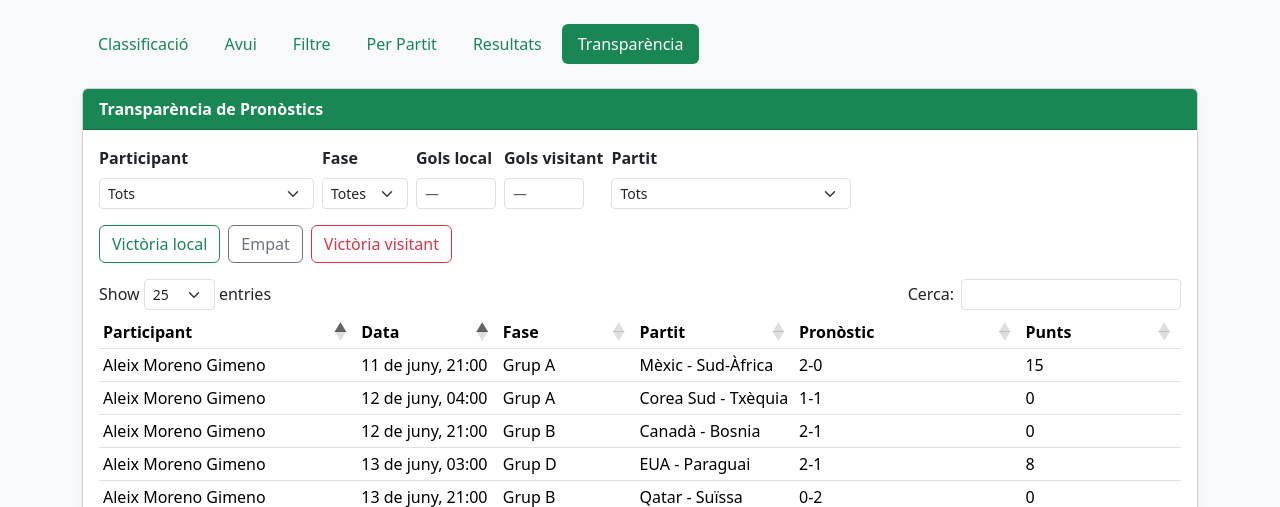
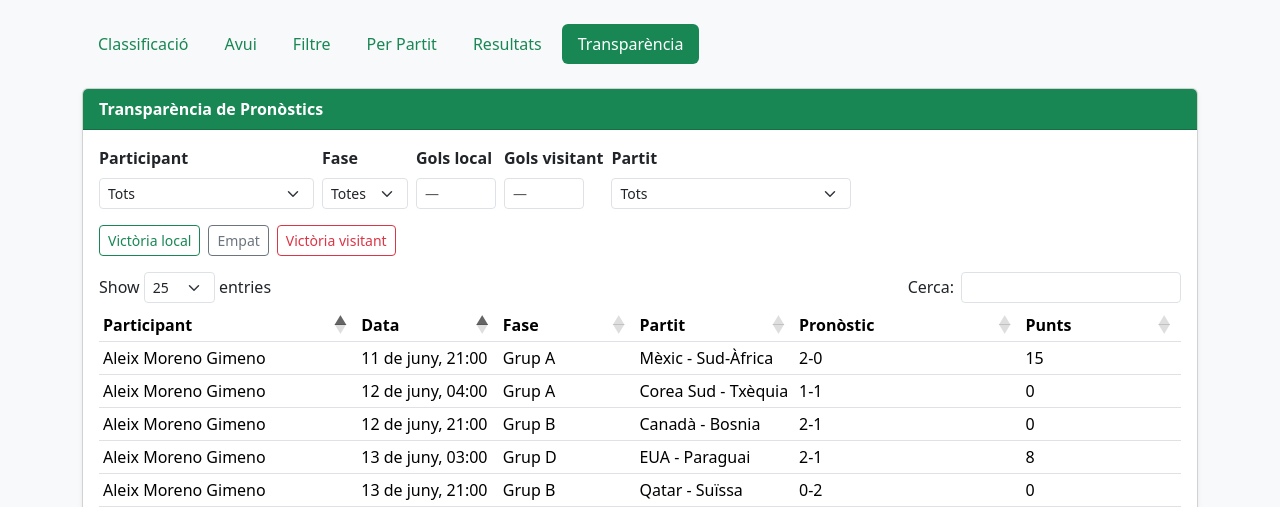
Before and after one commit to janjquer/porra-mundial-2026, a Flask app: page / in a window 1280 px wide, after a click on "Transparència". Shown: the part 56-563 px from the top of the page. Run offline with Flask 3, Linux system fonts and the light colour scheme; some libraries are stand-ins or nearby versions.

Commit message:
style: make Transparència outcome filter buttons smaller
Co-Authored-By: Claude Sonnet 4.6 <noreply@anthropic.com>

```diff
--- a/templates/index.html
+++ b/templates/index.html
@@ -274,9 +274,9 @@
             </div>
           </div>
           <div class="d-flex gap-2 mb-3">
-            <button type="button" id="transp-vl" class="btn btn-outline-success" onclick="toggleTipus('local')">Victòria local</button>
-            <button type="button" id="transp-emp" class="btn btn-outline-secondary" onclick="toggleTipus('empat')">Empat</button>
-            <button type="button" id="transp-vv" class="btn btn-outline-danger" onclick="toggleTipus('visitant')">Victòria visitant</button>
+            <button type="button" id="transp-vl" class="btn btn-sm btn-outline-success" onclick="toggleTipus('local')">Victòria local</button>
+            <button type="button" id="transp-emp" class="btn btn-sm btn-outline-secondary" onclick="toggleTipus('empat')">Empat</button>
+            <button type="button" id="transp-vv" class="btn btn-sm btn-outline-danger" onclick="toggleTipus('visitant')">Victòria visitant</button>
           </div>
           <table id="tbl-transp" class="table table-hover table-sm w-100">
             <thead><tr><th>Participant</th><th>Data</th><th>Fase</th><th>Partit</th><th>Pronòstic</th><th>Punts</th></tr></thead>
```
